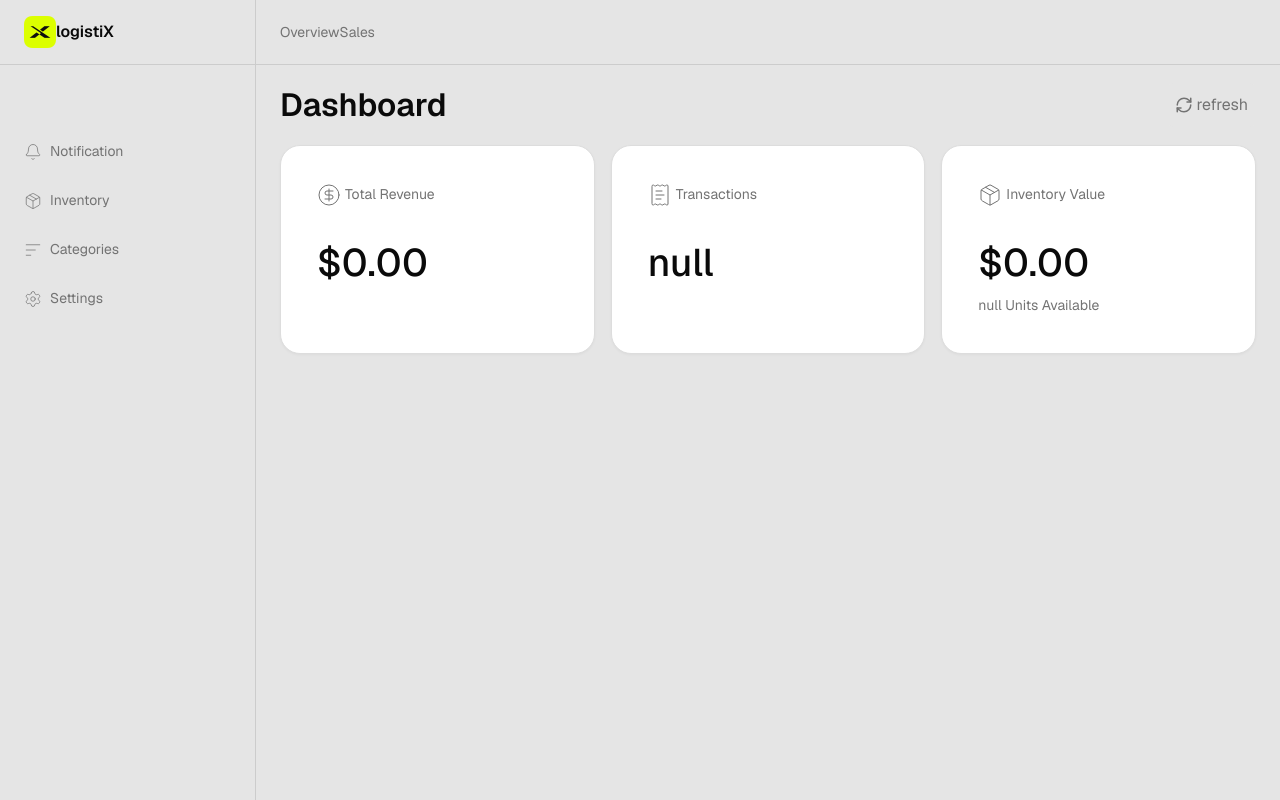
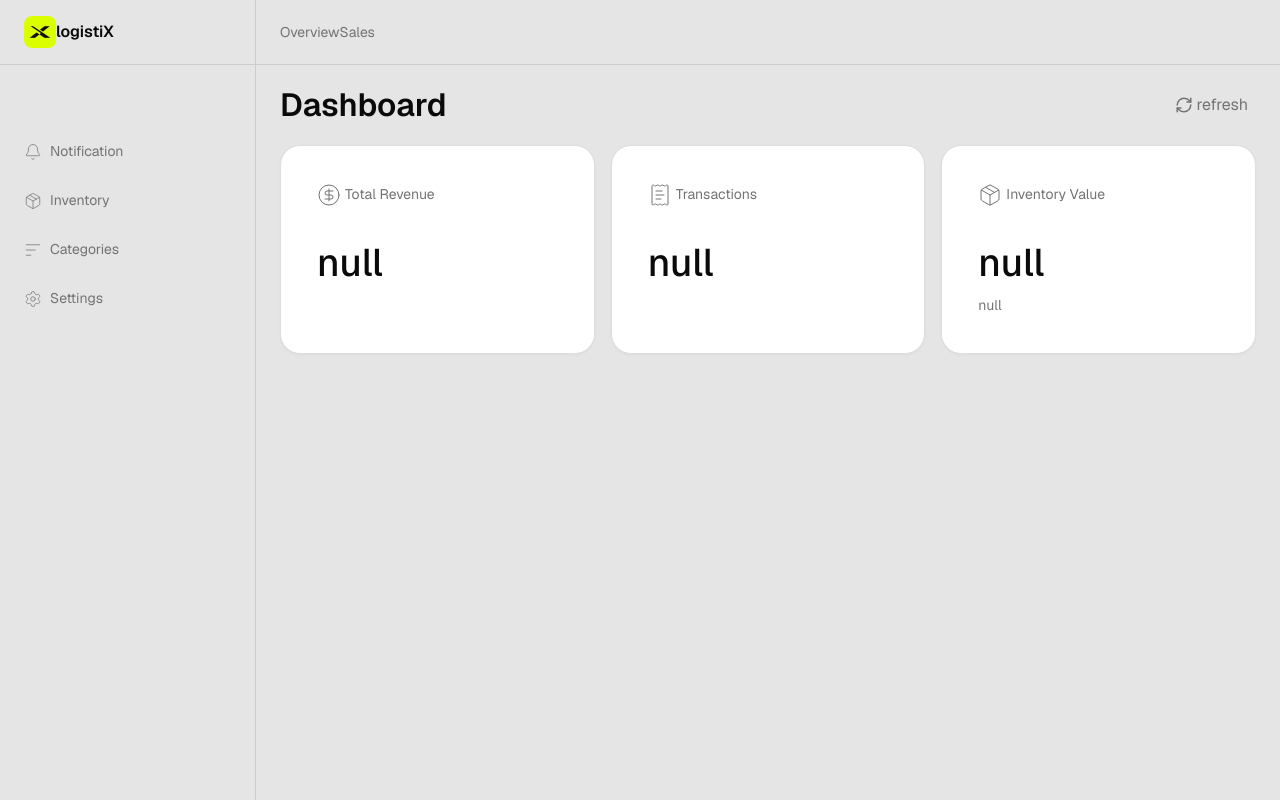
Before and after one commit to 3stannn/logistiX, a website: page public/index.html in a window 1280 px wide. Drawn offline with nearby package versions, Linux system fonts and the light colour scheme; a web font is replaced by a local one.

Commit message:
clean js files and fix inventory script

```diff
--- a/public/script.js
+++ b/public/script.js
@@ -1,29 +1,3 @@
-const lblDashboardRevenue = document.getElementById('total-revenue');
-const lblDashboardTransactions = document.getElementById('transactions');
-const lblDashboardInventoryValue = document.getElementById('inventory-value');
-const lblDashboardInventoryItems = document.getElementById('total-inventory');
-
-const currencyFormatter = new Intl.NumberFormat('en-US', {
-    style: 'currency',
-    currency: 'USD',
-    minimumFractionDigits: 2,
-    maximumFractionDigits: 2,
-});
-
-let totalRevenue = null;
-let transactions = null;
-let totalInventoryValue = null;
-let totalInventoryItems = null;
-
-function refreshDashboard() {
-    lblDashboardRevenue.textContent = `${currencyFormatter.format(totalRevenue)}`;
-    lblDashboardTransactions.textContent = `${transactions}`
-    lblDashboardInventoryValue.textContent = `${currencyFormatter.format(totalInventoryValue)}`
-    lblDashboardInventoryItems.textContent = `${totalInventoryItems} Units Available`;
-}
-
-refreshDashboard()
-
 const menuToggle = document.getElementById('menu-toggle');
 const sidebarNavigation = document.getElementById('sidebar-navigation');
 const mobileLayout = window.matchMedia('(max-width: 900px)');
```
Also changed, not shown: public/pages/inventory.html (+1 -1 lines).
